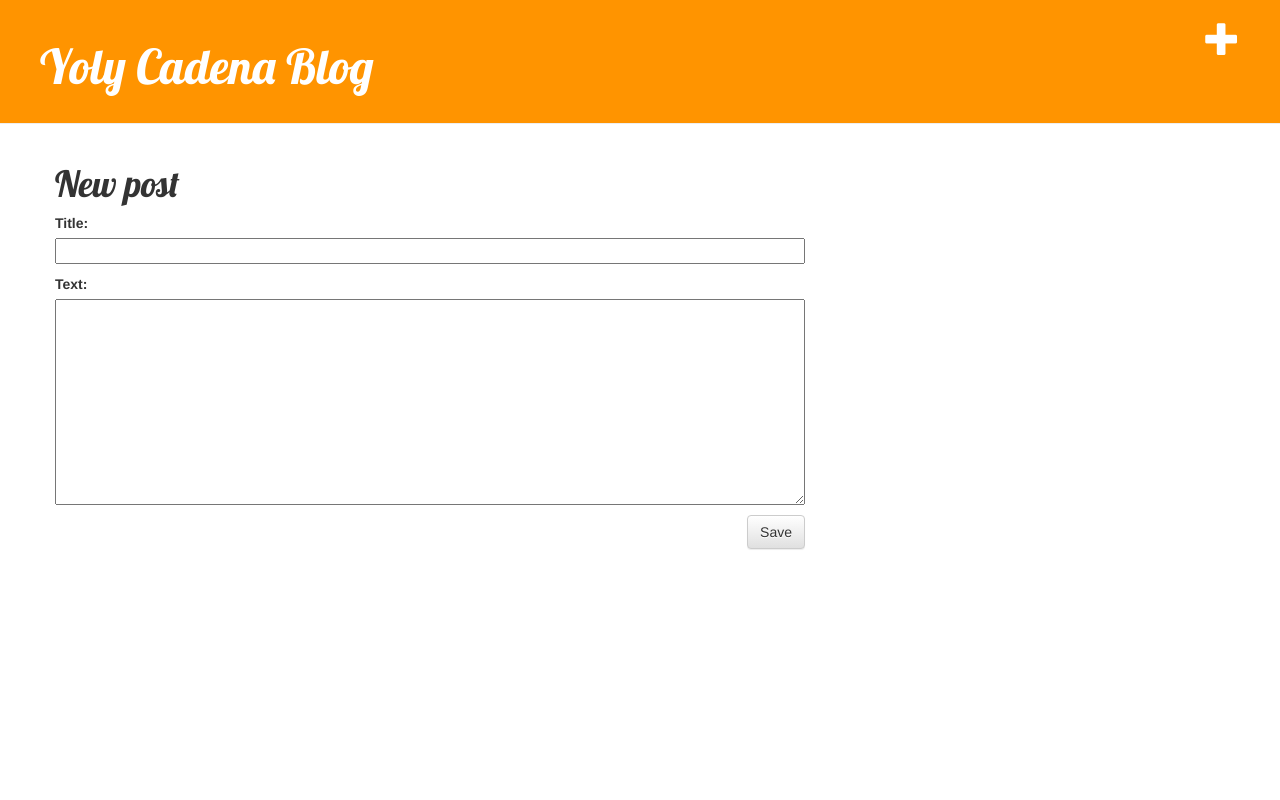
After one commit to yolycadena/my-first-blog, a Django app: page /post/new/ in a window 1280 px wide. The commit adds this page. Run offline with Django 3.2, Linux system fonts and the light colour scheme; some libraries are stand-ins or nearby versions.

Commit message:
Cambie el HTML para la página.

```diff
--- /dev/null
+++ b/blog/forms.py
@@ -0,0 +1,8 @@
+from django import forms
+from .models import Post
+
+class PostForm(forms.ModelForm):
+
+    class Meta:
+        model = Post
+        fields = ('title', 'text',)
--- /dev/null
+++ b/blog/static/css/blog.css
@@ -0,0 +1,47 @@
+.page-header {
+        background-color: #ff9400;
+        margin-top: 0;
+        padding: 20px 20px 20px 40px;
+    }
+
+    .page-header h1, .page-header h1 a, .page-header h1 a:visited, .page-header h1 a:active {
+        color: #ffffff;
+        font-size: 36pt;
+        text-decoration: none;
+    }
+
+    .content {
+        margin-left: 40px;
+    }
+
+    h1, h2, h3, h4 {
+        font-family: 'Lobster', cursive;
+    }
+
+    .date {
+        float: right;
+        color: #828282;
+    }
+
+    .save {
+        float: right;
+    }
+
+    .post-form textarea, .post-form input {
+        width: 100%;
+    }
+
+    .top-menu, .top-menu:hover, .top-menu:visited {
+        color: #ffffff;
+        float: right;
+        font-size: 26pt;
+        margin-right: 20px;
+    }
+
+    .post {
+        margin-bottom: 70px;
+    }
+
+    .post h1 a, .post h1 a:visited {
+        color: #000000;
+    }
--- /dev/null
+++ b/blog/templates/blog/base.html
@@ -0,0 +1,25 @@
+{% load staticfiles %}
+<html>
+   <head>
+         <title>YolY's blog</title>
+		<link rel="stylesheet" href="//maxcdn.bootstrapcdn.com/bootstrap/3.2.0/css/bootstrap.min.css">
+	    <link rel="stylesheet" href="//maxcdn.bootstrapcdn.com/bootstrap/3.2.0/css/bootstrap-theme.min.css">
+	    <link rel="stylesheet" href="{% static 'css/blog.css' %}">
+	    <link href="https://fonts.googleapis.com/css?family=Lobster&subset=latin,latin-ext" rel="stylesheet" type="text/css">
+    </head>
+<body>
+    <div class="page-header">
+        <a href="{% url 'blog.views.post_new' %}" class="top-menu"><span class="glyphicon glyphicon-plus"></span></a>
+
+            <h1><a href="/">Yoly Cadena Blog</a></h1>
+        </div>
+        <div class="content container">
+            <div class="row">
+                <div class="col-md-8">
+                {% block content %}
+                {% endblock %}
+                </div>
+            </div>
+        </div>
+
+</body>
--- /dev/null
+++ b/blog/templates/blog/post_edit.html
@@ -0,0 +1,9 @@
+{% extends 'blog/base.html' %}
+
+    {% block content %}
+        <h1>New post</h1>
+        <form method="POST" class="post-form">{% csrf_token %}
+            {{ form.as_p }}
+            <button type="submit" class="save btn btn-default">Save</button>
+        </form>
+    {% endblock %}
--- a/blog/urls.py
+++ b/blog/urls.py
@@ -3,4 +3,6 @@ from . import views
 
 urlpatterns = [
     url(r'^$', views.post_list),
+    url(r'^post/(?P<pk>[0-9]+)/$', views.post_detail),
+    url(r'^post/new/$', views.post_new, name='post_new'),
 ]
--- a/blog/views.py
+++ b/blog/views.py
@@ -1,6 +1,25 @@
-from django.shortcuts import render
-
-# Create your views here.
+from django.shortcuts import render, get_object_or_404, redirect
+from django.utils import timezone
+from .models import Post
+from .forms import PostForm
 
 def post_list(request):
-    return render(request, 'blog/post_list.html', {})
+    posts = Post.objects.all#filter(published_date__lte=timezone.now()).order_by('published_date')
+    return render(request, 'blog/post_list.html', {'posts': posts})
+
+def post_detail(request, pk):
+    post = get_object_or_404(Post, pk=pk)
+    return render(request, 'blog/post_detail.html', {'post': post})
+
+def post_new(request):
+    if request.method == "POST":
+        form = PostForm(request.POST)
+        if form.is_valid():
+            post = form.save(commit=False)
+            post.author = request.user
+            post.published_date = timezone.now()
+            post.save()
+            return redirect('post_detail', pk=post.pk)
+    else:
+        form = PostForm()
+    return render(request, 'blog/post_edit.html', {'form': form})
```
Also changed, not shown: blog/templates/blog/post_detail.html (added, +13 -0 lines), blog/templates/blog/post_list - Copy.html (added, +23 -0 lines), blog/templates/blog/post_list.html (+12 -22 lines).
